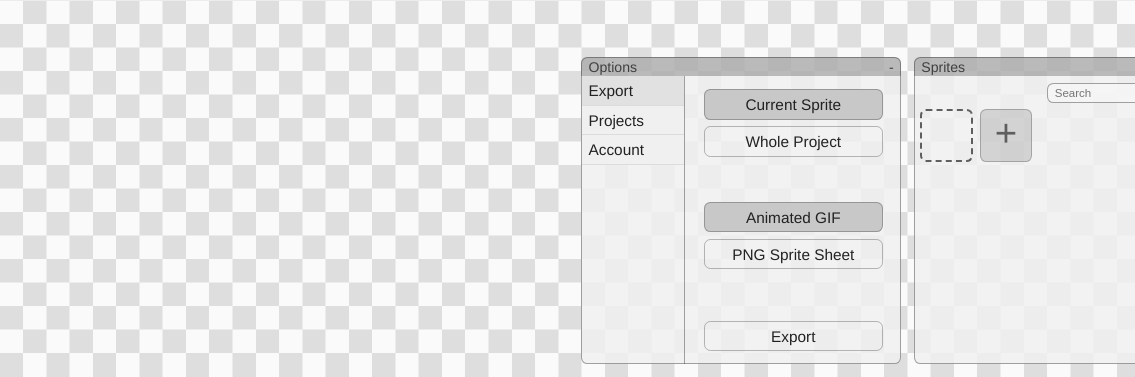
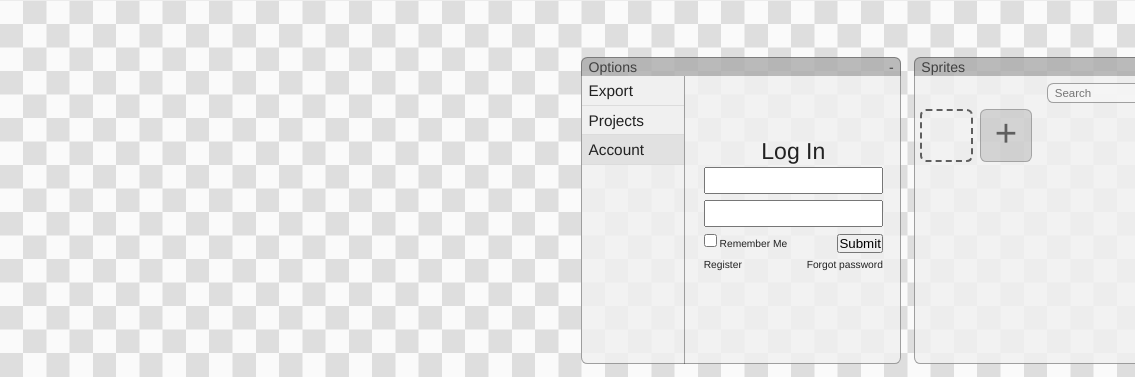
Before and after one commit to zmcgohan/Pixel-Art-Creator, a plain HTML site: page pixel_art.html in a window 1280 px wide. Shown: the part 423-800 px from the top of the page, 0-1135 px from the left. Drawn offline with Linux system fonts and the light colour scheme; no server answers; files whose address does not match are found by name.

Commit message:
Look and basic functionality of account window's login form done.
Now, because I was an idiot and accidentally 'git reset HEAD --hard'ed..
gotta completely redo Node.js stuff.

```diff
--- a/pixel_art.html
+++ b/pixel_art.html
@@ -99,6 +99,19 @@
 				<div id="newProjectButton">+ New Project</div>
 			</div>
 			<div id="accountMenu">
+				<div id="loginMenu">
+					<span id="loginFormContainer">
+						<h1 id="loginHeader">Log In</h1>
+						<form id="loginForm" action="" method="POST">
+							<input id="usernameInput" type="text" />
+							<input id="passwordInput" type="password" />
+							<label id="loginRememberLabel"><input id="loginRememberCheck" type="checkbox" /> Remember Me</label>
+							<input id="loginSubmitButton" type="submit" value="Submit" />
+						</form>
+						<a href="#" id="registerLoginLink">Register</a>
+						<a href="#" id="forgotPasswordLink">Forgot password</a>
+					</span>
+				</div>
 			</div>
 		</div>
 		<canvas id="mainCanvas" tabindex="1"></canvas>
--- a/pixel_art.js
+++ b/pixel_art.js
@@ -5,7 +5,7 @@
 var AR = 2, // aspect ratio
 	screenWidthHeightRatio = window.innerWidth / window.innerHeight; // ratio of screen width to height
 
-var socket = io();
+//var socket = io();
 
 var canvas, ctx;
 
@@ -20,7 +20,8 @@ var curProject,
 	colorPicker,
 	optionsWindow,
 		exportWindow,
-		projectsWindow;
+		projectsWindow,
+		accountWindow;
 
 var tools = {};
 
@@ -48,7 +49,8 @@ spritesWindow = new SpritesWindow();
 colorPicker = new ColorPicker();
 optionsWindow = new OptionsWindow(),
 	exportWindow = new ExportWindow(),
-	projectsWindow = new ProjectsWindow();
+	projectsWindow = new ProjectsWindow(),
+	accountWindow = new AccountWindow();
 
 // initial visual setup
 grid.render();
--- a/styles.css
+++ b/styles.css
@@ -1044,3 +1044,60 @@ div {
 			#saveProjectButton {
 				left: 0.75vmax;
 			}
+	#accountMenu { }
+		#loginMenu {
+			position: absolute;
+			top: 0;
+			left: 0;
+			width: 100%;
+			height: 100%;
+		}
+			#loginFormContainer {
+				position: absolute;
+				top: 4.8vmax;
+				left: 1.5vmax;
+				width: 14vmax;
+				height: 10vmax;
+			}
+				#loginHeader {
+					font-size: 1.8vmax;
+					width: 100%;
+					text-align: center;
+					font-weight: 400;
+				}
+				#usernameInput, #passwordInput {
+					position: absolute;
+					left: 0;
+					outline: none;
+					width: 100%;
+					height: 2.1vmax;
+					padding: 0 0.2vmax;
+					font-size: 1.3vmax;
+				}
+				#usernameInput { top: 2.3vmax; }
+				#passwordInput { top: 4.9vmax; }
+				#loginRememberLabel {
+					position: absolute;
+					top: 7.5vmax;
+					left: 0;
+					font-size: 0.8vmax;
+				}
+				#loginSubmitButton {
+					position: absolute;
+					top: 7.5vmax;
+					right: 0;
+				}
+			#registerLoginLink, #forgotPasswordLink {
+				position: absolute;
+				top: 9.5vmax;
+				font-size: 0.8vmax;
+			}
+			#registerLoginLink { left: 0; }
+			#forgotPasswordLink { right: 0; }
+			#loginFormContainer a {
+				text-decoration: none;
+				color: #222;
+			}
+			#loginFormContainer a:hover {
+				color: #a00000;
+			}
--- a/windows/account_window.js
+++ b/windows/account_window.js
@@ -1,3 +1,35 @@
 function AccountWindow() {
+	/* LOGIN/REGISTER STUFF */
+	this.loginForm = document.getElementById('loginForm');
+	this.loginHeader = document.getElementById('loginHeader');
+	this.loginSubmitButton = document.getElementById('loginSubmitButton');
+	this.usernameInput = document.getElementById('usernameInput');
+	this.passwordInput = document.getElementById('passwordInput');
+	this.registerLoginLink = document.getElementById('registerLoginLink');
+	this.forgotPasswordLink = document.getElementById('forgotPasswordLink');
 
+	this.loggingIn = true; // true = logging in; false = registering
+
+	this.addEventListeners();
 }
+
+AccountWindow.prototype.addEventListeners = function() {
+	/* LOGIN/REGISTER STUFF */
+	this.loginForm.onsubmit = (function() {
+		console.log('Input form submitted');
+		event.preventDefault();
+		return false;
+	}).bind(this);
+
+	// register/log in link
+	this.registerLoginLink.onmouseup = (function() {
+		this.loggingIn = !this.loggingIn;
+		if(this.loggingIn) {
+			this.registerLoginLink.innerText = 'Register';
+			this.loginHeader.innerText = 'Log In';
+		} else {
+			this.registerLoginLink.innerText = 'Log In';
+			this.loginHeader.innerText = 'Register';
+		}
+	}).bind(this);
+}
--- a/windows/options_window.js
+++ b/windows/options_window.js
@@ -13,7 +13,7 @@ function OptionsWindow() {
 
 	this.addEventListeners();
 	// set default category (whatever's first)
-	this.changeCategory(0);
+	this.changeCategory(2);
 }
 
 OptionsWindow.prototype.addEventListeners = function() {
@@ -39,6 +39,7 @@ OptionsWindow.prototype.addEventListeners = function() {
 			var categoryI = i;
 			return (function(event) {
 				this.changeCategory(categoryI);
+				updateScreen(); // TODO probably shouldn't happen
 			}).bind(this);
 		}).bind(this)();
 	}
```
